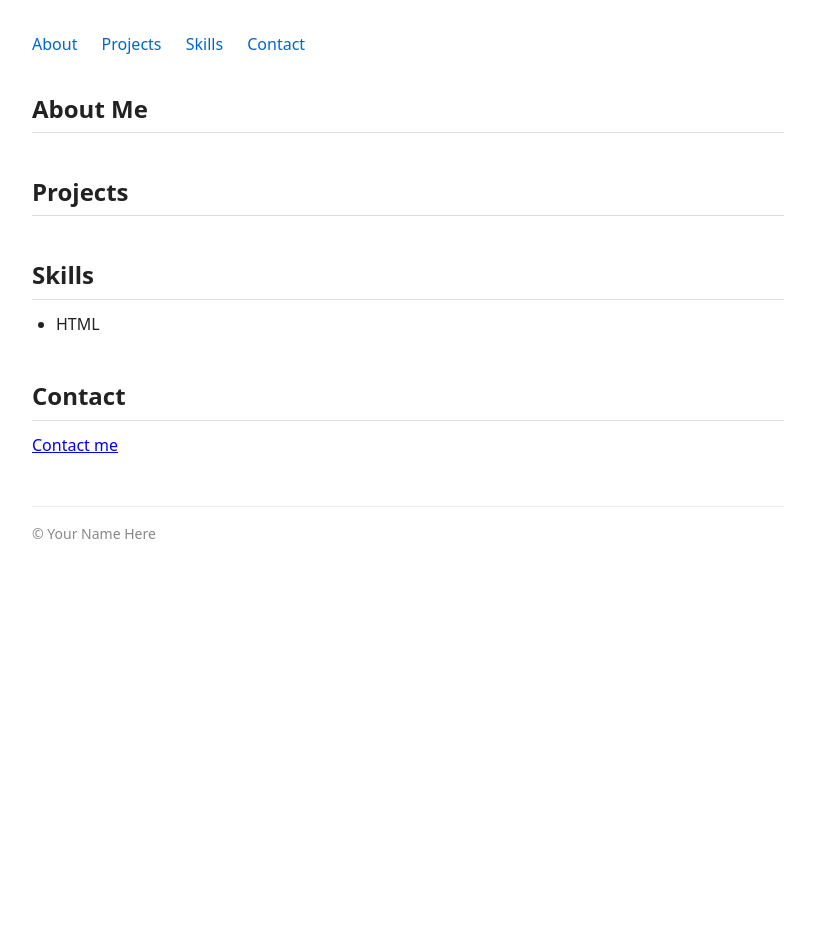
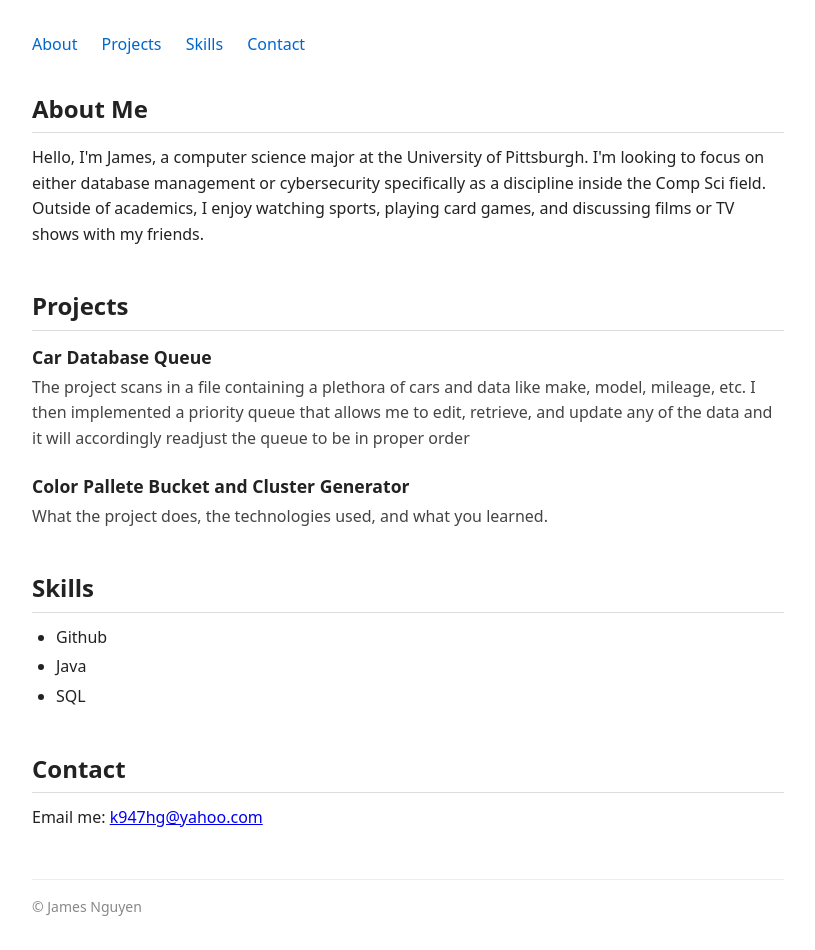
Before and after one commit to jimstuh/James-Nguyen-Portfolio-Page, a plain HTML site: page index.html in a window 1280 px wide. Shown: the whole page, without its empty margins (232-1047 px from the left). Before the commit the page ends 800 px from the top, so only its background shows below. Drawn offline with Linux system fonts and the light colour scheme.

Commit message:
Update index.html

```diff
--- a/index.html
+++ b/index.html
@@ -4,7 +4,7 @@
 <head>
   <meta charset="UTF-8">
   <meta name="viewport" content="width=device-width, initial-scale=1.0">
-  <title>Your Name Here</title>
+  <title>James Nguyen</title>
   <link rel="stylesheet" href="style.css">
 </head>
 
@@ -23,8 +23,8 @@
 
     <section id="about">
       <h2>About Me</h2>
-      <!-- TODO: Replace with 2-3 sentences about yourself -->
-      <!-- e.g., include your name, your program/year, and what you are interested in -->
+      <p>Hello, I'm James, a computer science major at the University of Pittsburgh. I'm looking to focus on either database management or cybersecurity specifically as a discipline inside the Comp Sci field. Outside of academics,
+      I enjoy watching sports, playing card games, and discussing films or TV shows with my friends.</p>
     </section>
 
     <section id="projects">
@@ -38,31 +38,39 @@
       -->
 
       <!-- TODO: Add at least 2 project entries using the structure above -->
+      <div class="project">
+        <h3>Car Database Queue </h3>
+        <p>The project scans in a file containing a plethora of cars and data like make, model, mileage, etc. I then implemented a priority queue that allows me to edit, retrieve, and update any of the data and it will accordingly readjust the queue to be in proper order</p>
+      </div>
+
+       <div class="project">
+        <h3>Color Pallete Bucket and Cluster Generator</h3>
+        <p>What the project does, the technologies used, and what you learned.</p>
+      </div>
+
     </section>
 
     <section id="skills">
       <h2>Skills</h2>
       <ul>
         <!-- Example skill - TODO: replace -->
-        <li>HTML</li>
+        <li>Github</li>
+        <li>Java</li>
+        <li>SQL</li>
 
-        <!-- TODO: Add a second skill here -->
-        <!-- TODO: Add a third skill here -->
-        <!-- TODO: ... -->
       </ul>
     </section>
 
     <section id="contact">
       <h2>Contact</h2>
-      <!-- TODO: Replace href="#" with a real link (e.g., mailto:you@example.com or your LinkedIn URL) -->
-      <!-- TODO: Replace the link text with something descriptive, e.g. "Email me" or "LinkedIn" -->
-      <p><a href="#">Contact me</a></p>
+
+      <p>Email me: <a href="mailto:k947hg@yahoo.com">k947hg@yahoo.com</a></p>
     </section>
 
   </main>
 
   <footer>
-    <p>&copy; Your Name Here</p>
+    <p>&copy; James Nguyen</p>
   </footer>
 
 </body>
```
